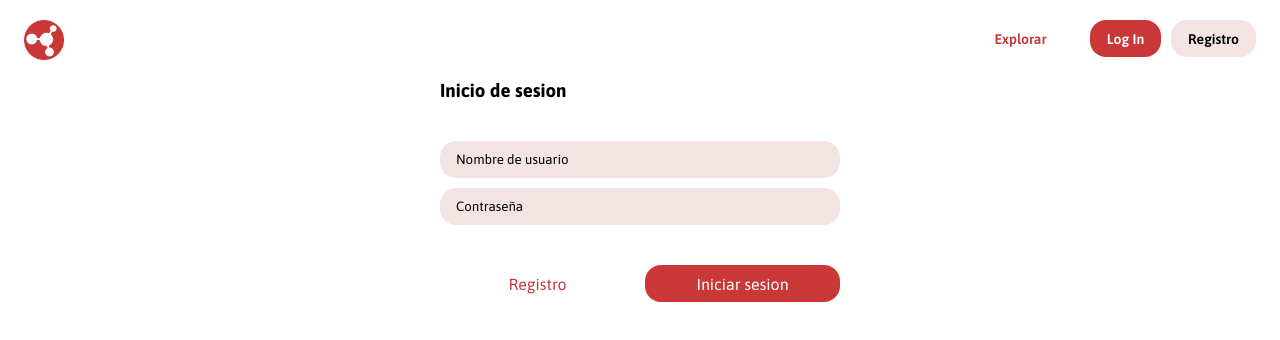
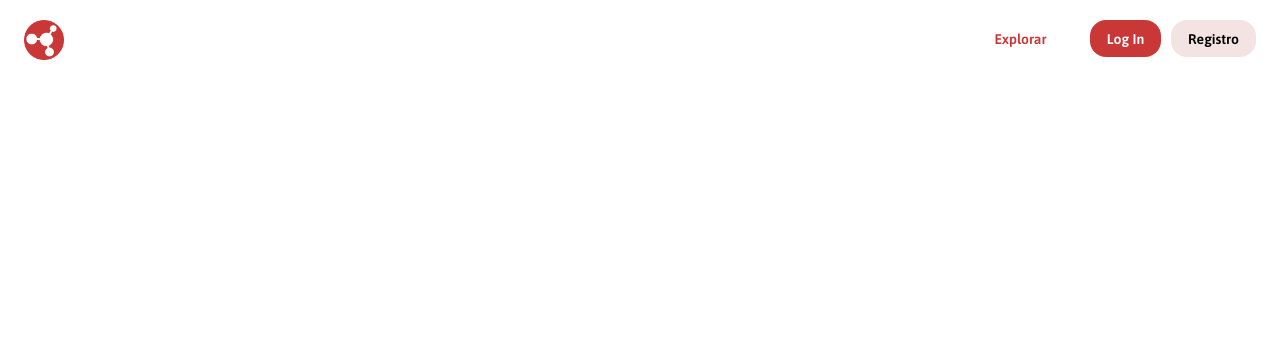
Before and after one commit to SamMidnight03/STEAMterest, a React (Vite) app: page /In in a window 1280 px wide. Shown: the top 340 px of the page. Built offline with nearby package versions, Linux system fonts and the light colour scheme.

Commit message:
octavo commit

```diff
--- a/src/App.jsx
+++ b/src/App.jsx
@@ -14,7 +14,7 @@
         <Routes>
           <Route index element={<Explorar/>}></Route>
           <Route path='Registro' element={<Registro/>}></Route>
-          <Route path='In' element={<Login/>}></Route>
+          <Route path='Login' element={<Login/>}></Route>
         </Routes>
       </BrowserRouter>
     </>
```
